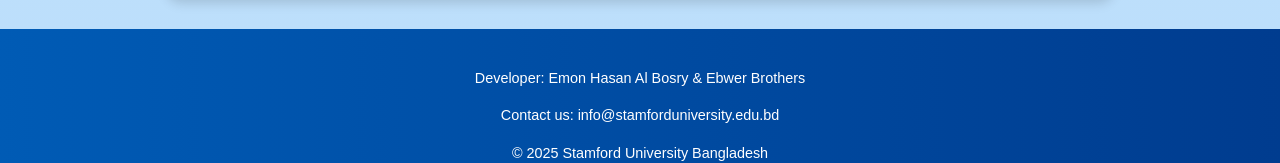
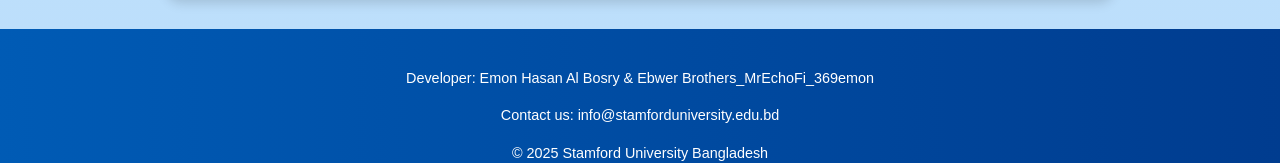
Before and after one commit to 369emon/Stamford-bba-app, a plain HTML site: page index.html in a window 1280 px wide. Shown: the part 4889-5052 px from the top of the page. Drawn offline with Linux system fonts and the light colour scheme.

Commit message:
Update index.html

```diff
--- a/index.html
+++ b/index.html
@@ -190,7 +190,7 @@
   </main>
 
   <footer id="footer">
-    <p>Developer: Emon Hasan Al Bosry & Ebwer Brothers</p>
+    <p>Developer: Emon Hasan Al Bosry & Ebwer Brothers_MrEchoFi_369emon</p>
     <p>Contact us: info@stamforduniversity.edu.bd</p>
     <p>© 2025 Stamford University Bangladesh</p>
   </footer>
```
